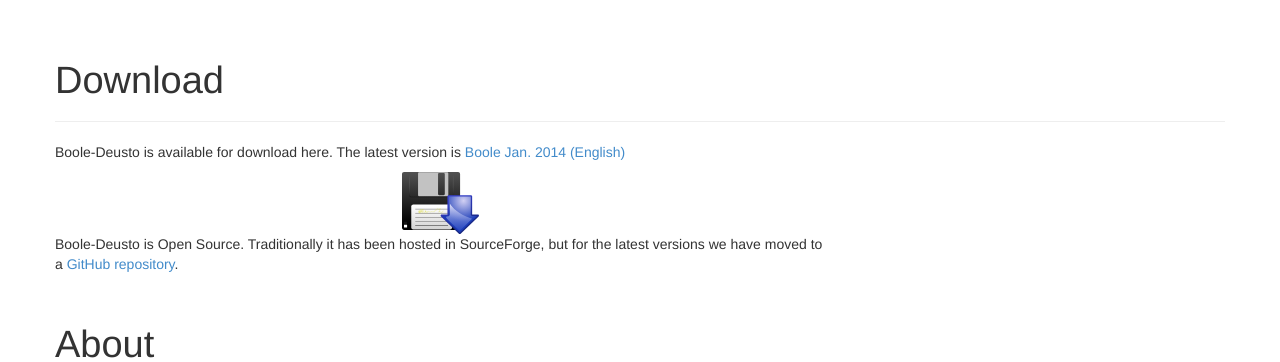
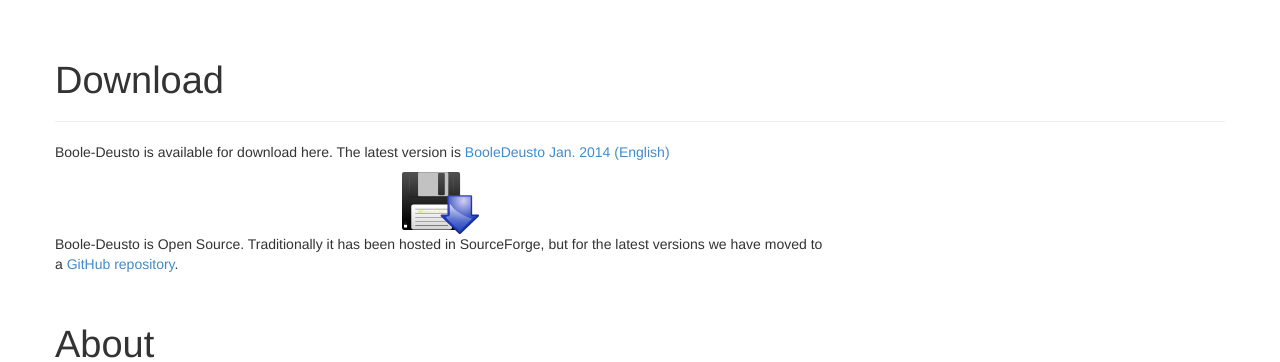
Before and after one commit to weblabdeusto/website, a Python web app: template templates/boole_deusto.html in a window 1280 px wide. Shown: the part 50-412 px from the top of the page. Run offline with Jinja, Linux system fonts and the light colour scheme; the template is opened without the code that fills it, so the values that code supplies are empty.

Commit message:
Added BooleDeusto Jan 2014 english version

```diff
--- a/templates/boole_deusto.html
+++ b/templates/boole_deusto.html
@@ -12,10 +12,10 @@
     <div class="row">
         <div class="col-lg-8">
             <p>Boole-Deusto is available for download here. The latest version is
-            <a href="assets/files/boole_ja14_en.zip">Boole Jan. 2014 (English)</a></p>
+            <a href="assets/files/booledeusto_jan2014_en.zip">BooleDeusto Jan. 2014 (English)</a></p>
 
             <div class="text-center">
-                <a href="assets/files/boole_ja14_en.zip">
+                <a href="assets/files/booledeusto_jan2014_en.zip">
                     <img width="10%" src="assets/img/download_icon.svg"/>
                 </a>
             </div>
```
Also changed, not shown: 1 other file.
